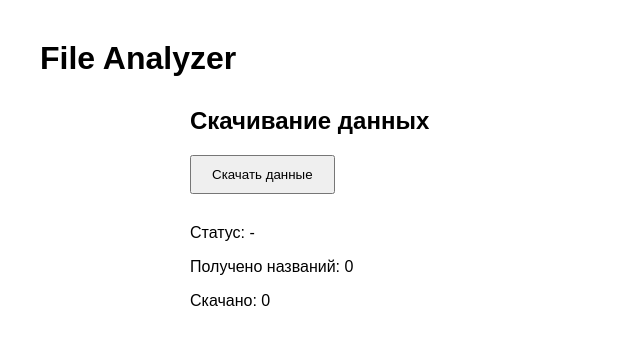
After one commit to MiVaJ/file-analyzer-service, a Python web app: template app/templates/download.html in a window 1280 px wide. The commit adds this page. Shown: the top 345 px of the page, without its empty margins (0-640 px from the left). Run offline with Jinja, Linux system fonts and the light colour scheme; the template is opened without the code that fills it, so the values that code supplies are empty.

Commit message:
feat(ui): download page with start button and live progress polling

```diff
--- a/app/main.py
+++ b/app/main.py
@@ -4,6 +4,7 @@ from fastapi import FastAPI
 from fastapi.staticfiles import StaticFiles
 
 from app.api.download import router as download_router
+from app.api.pages import router as pages_router
 from app.core.config import settings
 from app.core.redis import close_redis, init_redis
 
@@ -40,6 +41,10 @@ def create_app() -> FastAPI:
         download_router,
     )
 
+    app.include_router(
+        pages_router,
+    )
+
     @app.get("/health", tags=["Health"])
     async def health_check() -> dict[str, str]:
         return {"status": "ok"}
--- a/app/static/css/style.css
+++ b/app/static/css/style.css
@@ -11,3 +11,12 @@ body {
   max-width: 900px;
   margin: 0 auto;
 }
+
+button {
+  padding: 10px 20px;
+  cursor: pointer;
+}
+
+.progress {
+  margin-top: 30px;
+}
--- /dev/null
+++ b/app/static/js/download.js
@@ -0,0 +1,31 @@
+const button = document.getElementById('start-download');
+
+button.addEventListener('click', async () => {
+  const response = await fetch('/api/download/start', {
+    method: 'POST',
+  });
+
+  const data = await response.json();
+
+  pollProgress(data.download_id);
+});
+
+async function pollProgress(downloadId) {
+  const interval = setInterval(async () => {
+    const response = await fetch(`/api/download/progress/${downloadId}`);
+
+    const data = await response.json();
+
+    const progress = data.progress;
+
+    document.getElementById('status').textContent = progress.status;
+
+    document.getElementById('received').textContent = progress.received_names;
+
+    document.getElementById('downloaded').textContent = progress.downloaded;
+
+    if (progress.status === 'finished') {
+      clearInterval(interval);
+    }
+  }, 2000);
+}
--- /dev/null
+++ b/app/templates/download.html
@@ -0,0 +1,27 @@
+{% extends "base.html" %} {% block title %} Скачивание файлов {% endblock %}
+{%block content %}
+
+<h2>Скачивание данных</h2>
+
+<button id="start-download">Скачать данные</button>
+
+<div class="progress">
+  <p>
+    Статус:
+    <span id="status"> - </span>
+  </p>
+
+  <p>
+    Получено названий:
+    <span id="received"> 0 </span>
+  </p>
+
+  <p>
+    Скачано:
+    <span id="downloaded"> 0 </span>
+  </p>
+</div>
+
+<script src="{{ url_for('static', path='js/download.js') }}"></script>
+
+{% endblock %}
```
Also changed, not shown: app/api/pages.py (added, +32 -0 lines).
